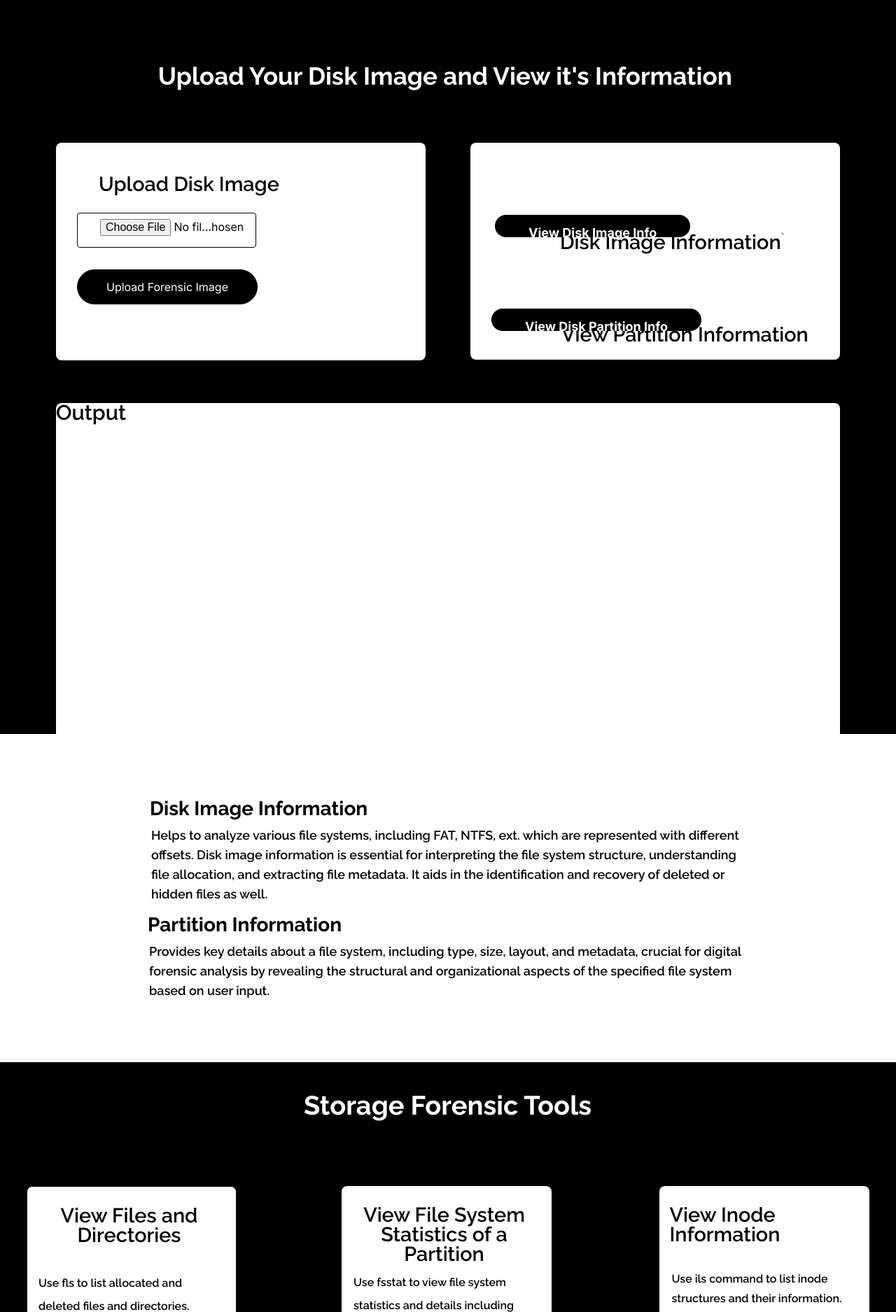
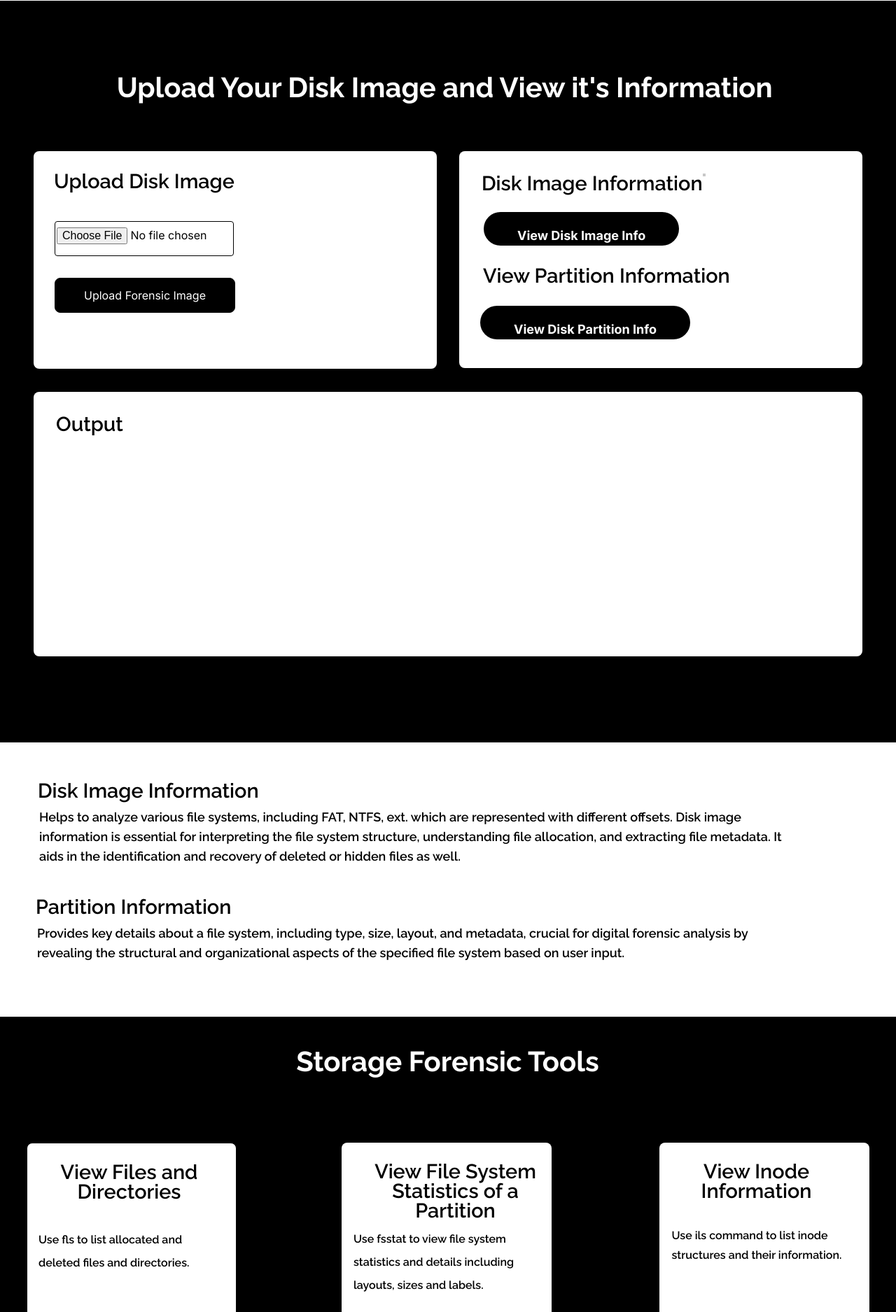
Before and after one commit to mahikagup10/Digital-Forensic-Framework-website, a Flask app: page /storage_forensics in a window 1280 px wide. Shown: the part 987-2862 px from the top of the page at 70% size. Run offline with Flask 3, Linux system fonts and the light colour scheme.

Commit message:
Add files via upload
updated div for tools

```diff
--- a/static/storage.css
+++ b/static/storage.css
@@ -187,10 +180,10 @@
   max-width: var(--dl-size-size-maxwidth);
   align-items: center;
   padding-top: var(--dl-space-space-fourunits);
-  padding-left: 5rem;
-  padding-right: 5rem;
+  padding-left: var(--dl-space-space-threeunits);
+  padding-right: var(--dl-space-space-threeunits);
   flex-direction: column;
-  padding-bottom: 2px;
+  padding-bottom: var(--dl-space-space-fourunits);
   justify-content: flex-start;
 }
 .storage-container03 {
@@ -202,17 +195,16 @@
   justify-content: flex-start;
 }
 .storage-features-heading {
-  color: white;
+  color: var(--dl-color-gray-white);
   font-family: "Raleway";
   line-height: 1.6;
   margin-bottom: var(--dl-space-space-oneandhalfunits);
-  font-size:35px;
 }
 .storage-container04 {
   width: 100%;
   height: 741px;
   display: grid;
-  grid-gap: 4rem;
+  grid-gap: var(--dl-space-space-twounits);
   position: relative;
   grid-template-columns: 1fr 1fr;
 }
@@ -220,20 +212,19 @@
   width: 100%;
   height: 311px;
   display: flex;
-  padding: 2rem;
+  padding: var(--dl-space-space-twounits);
   position: relative;
   align-items: flex-start;
-  border-radius: 8px;
+  border-radius: var(--dl-radius-radius-radius8);
   flex-direction: row;
   justify-content: flex-start;
-  background-color: white;
+  background-color: var(--dl-color-gray-white);
 }
 .storage-form {
   width: 280px;
   height: 100px;
   display: flex;
   align-self: flex-end;
-  padding-left:5.5rem;
 }
 .storage-textinput {
   top: 100px;
@@ -243,22 +234,26 @@
   height: 50px;
   position: absolute;
   padding-left: 2px;
-  padding-left:2rem;
 }
 .storage-button {
   left: 30px;
-  color: white;
+  color: var(--dl-color-gray-white);
   width: 258px;
   bottom: 80px;
   height: 50px;
   position: absolute;
   transition: 0.3s;
-  border-radius: 45px;
-  background-color: black;
+  border-radius: var(--dl-radius-radius-radius8);
+  background-color: var(--dl-color-gray-black);
 }
 .storage-button:hover {
+  display: flex;
   background-color: rgba(41, 20, 119, 0.9);
 }
+/*.storage-text01:hover {
+  display: flex;
+  background-color: rgba(41, 20, 119, 0.9);
+}*/
 .storage-container05 {
   flex: 0 0 auto;
   width: auto;
@@ -266,9 +261,6 @@
   display: flex;
   align-items: flex-start;
   flex-direction: column;
-  padding-left:2rem;
-  padding-top:1rem;
-  font-size:25px;
 }
 .storage-container06 {
   gap: var(--dl-space-space-unit);
@@ -308,13 +300,13 @@
   width: 100%;
   height: 310px;
   display: flex;
-  padding: 8rem;
+  padding: var(--dl-space-space-twounits);
   position: relative;
   align-items: flex-start;
-  border-radius: 8px;
+  border-radius: var(--dl-radius-radius-radius8);
   flex-direction: row;
   justify-content: flex-start;
-  background-color: white;
+  background-color: var(--dl-color-gray-white);
 }
 .storage-container07 {
   flex: 0 0 auto;
@@ -324,7 +316,6 @@
   position: relative;
   align-items: flex-start;
   flex-direction: column;
-  padding-bottom:10rem;
 }
 .storage-container08 {
   flex: 0 0 auto;
@@ -390,22 +381,22 @@
 }
 .storage-hero-button11 {
   left: 1px;
-  color: white;
+  color: var(--dl-color-gray-white);
   bottom: -67px;
   height: var(--dl-size-size-xsmall);
   position: absolute;
   font-size: 18px;
   transition: 0.3s;
   font-weight: bold;
-  padding-top: 1rem;
-  border-color: blue;
+  padding-top: 1.5rem;
+  border-color: var(--dl-color-primary1-blue100);
   border-width: 0px;
   padding-left: 3rem;
   border-radius: 45px;
   padding-right: 3rem;
-  padding-bottom: 1rem;
+  padding-bottom: 1.5rem;
   text-decoration: none;
-  background-color: black;
+  background-color: var(--dl-color-gray-black);
 }
 .storage-hero-button11:hover {
   color: var(--dl-color-gray-white);
@@ -434,15 +425,15 @@
   text-align: left;
   transition: 0.3s;
   font-weight: bold;
-  padding-top: 1rem;
-  border-color: blue;
+  padding-top: 1.5rem;
+  border-color: var(--dl-color-primary1-blue100);
   border-width: 0px;
   padding-left: 3rem;
   border-radius: 45px;
   padding-right: 3rem;
-  padding-bottom: 1rem;
+  padding-bottom: 1.5rem;
   text-decoration: none;
-  background-color: black;
+  background-color: var(--dl-color-gray-black);
 }
 .storage-hero-button12:hover {
   color: var(--dl-color-gray-white);
@@ -452,32 +443,30 @@
 .storage-feature-card3 {
   left: 0px;
   width: 100%;
-  bottom: -150px;
-  height: 70%;
+  bottom: 19px;
+  height: 378px;
   display: flex;
+  padding: var(--dl-space-space-twounits);
   position: absolute;
   overflow-y: scroll;
   align-items: flex-start;
-  border-radius: 8px;
+  border-radius: var(--dl-radius-radius-radius8);
   flex-direction: column;
   justify-content: flex-start;
-  background-color: white;
+  background-color: var(--dl-color-gray-white);
 }
 .storage-container12 {
-  gap: 2rem;
+  gap: var(--dl-space-space-unit);
   display: flex;
   align-items: flex-start;
   flex-direction: column;
   justify-content: flex-start;
-  padding-top:1.5rem;
-  padding-left:1.5rem;
 }
 .storage-text07 {
   font-family: "Raleway";
   font-weight: 600;
   line-height: 28px;
-  font-size:30px;
-  padding-bottom:20px;
+  padding-bottom: 20px;
 }
 .storage-details1 {
   width: 100%;
@@ -485,12 +474,11 @@
   display: flex;
   max-width: var(--dl-size-size-maxwidth);
   align-items: center;
-  padding-top: 4rem;
-  padding-left: 13rem;
-  padding-right: 13rem;
-  padding-bottom: 4rem;
+  padding-top: var(--dl-space-space-fourunits);
+  padding-left: var(--dl-space-space-threeunits);
+  padding-right: var(--dl-space-space-threeunits);
+  padding-bottom: var(--dl-space-space-fourunits);
   justify-content: center;
-  flex: 1;
 }
 .storage-container13 {
   flex: 1;
@@ -506,15 +494,14 @@
   left: 6px;
   position: absolute;
   font-family: "Raleway";
-  font-weight: bolder;
+  font-weight: 600;
   line-height: 28px;
-  font-size:28px;
 }
 .storage-text09 {
   top: 67px;
   left: 8px;
   color: var(--dl-color-gray-black);
-  width: 100%;
+  width: 1082px;
   height: 109px;
   margin: auto;
   position: absolute;
@@ -529,14 +516,13 @@
   left: 3px;
   position: absolute;
   font-family: "Raleway";
-  font-weight: bolder;
+  font-weight: 600;
   line-height: 28px;
-  font-size:28px;
 }
 .storage-text11 {
   left: 5px;
   color: var(--dl-color-gray-black);
-  width: 100%;
+  width: 1082px;
   bottom: -1px;
   height: 109px;
   margin: auto;
@@ -571,24 +557,23 @@
   background-color: #000000;
 }
 .storage-gallery-heading {
-  color: white;
+  color: var(--dl-color-gray-white);
   align-self: center;
-  margin-top: 2rem;
+  margin-top: var(--dl-space-space-twounits);
   text-align: center;
   font-family: "Raleway";
   line-height: 1.6;
-  font-size:38px;
 }
 .storage-container14 {
   width: 1604px;
   height: 1839px;
   display: grid;
-  grid-gap: 1rem;
+  grid-gap: var(--dl-space-space-unit);
   position: relative;
   grid-template-columns: 1fr 1fr 1fr 1fr;
 }
 .storage-container15 {
-  gap: 1rem;
+  gap: var(--dl-space-space-unit);
   top: 60px;
   left: 200px;
   width: 300px;
@@ -661,7 +646,7 @@
   top: 27px;
   left: 15px;
   right: 15px;
-  width: 264px;
+  width: 296px;
   height: 58px;
   position: absolute;
   align-self: flex-end;
@@ -732,9 +717,10 @@
   font-family: "Raleway";
   font-weight: 600;
   line-height: 28px;
+  text-align:center;
 }
 .storage-container18 {
-  gap: 1rem;
+  gap: var(--dl-space-space-unit);
   top: 500px;
   left: 200px;
   width: 300px;
```
Also changed, not shown: other parts of static/storage.css (+75 -87 lines).
